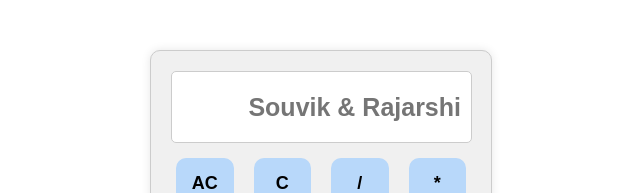
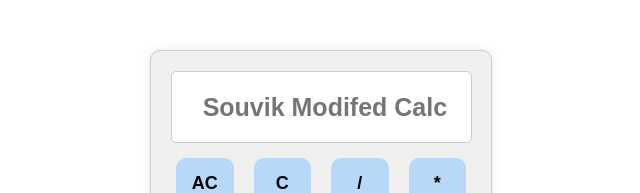
Before and after one commit to SOUVIKSB1/Calculator-V-3.0, a plain HTML site: page index.html in a window 1280 px wide. Shown: the top 193 px of the page, without its empty margins (319-959 px from the left). Drawn offline with Linux system fonts and the light colour scheme.

Commit message:
Update and rename cal.html to index.html

```diff
--- a/cal.html
+++ b/index.html
@@ -8,7 +8,7 @@
 </head>
 <body>
     <div class="calculator">
-        <input type="text" placeholder="Souvik & Rajarshi" class="name" id="inputBox">
+        <input type="text" placeholder="Souvik Modifed Calc  " class="name" id="inputBox">
         <div class="buttons">
             <button class="btn">AC</button>
             <button class="btn">C</button>
```
